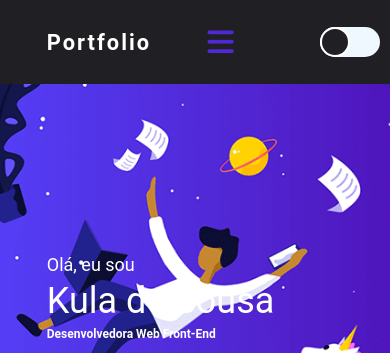
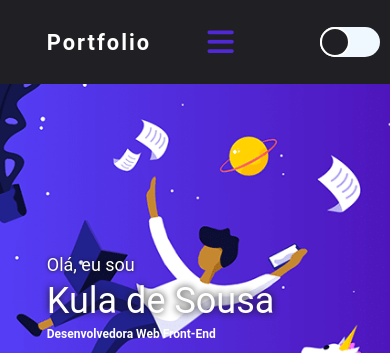
Before and after one commit to KULAdeSOUSA/portfolio, a plain HTML site: page index.html in a window 390 px wide. Shown: the top 353 px of the page. Drawn offline with nearby package versions, Linux system fonts and the light colour scheme.

```diff
--- a/css/style.css
+++ b/css/style.css
@@ -502,6 +502,14 @@
      line-height: 85px;
      font-size: 5em;
     }
-
+    #div-box-2 p{
+        text-shadow: 0 0 0.2em #121214;
+     }
+     #div-box-2 h1{
+        text-shadow: 0 0 0.2em #121214;
+      }
+      #div-box-2 h1{
+        text-shadow: 0 0 0.2em #121214;
+      }
 
    }
```
